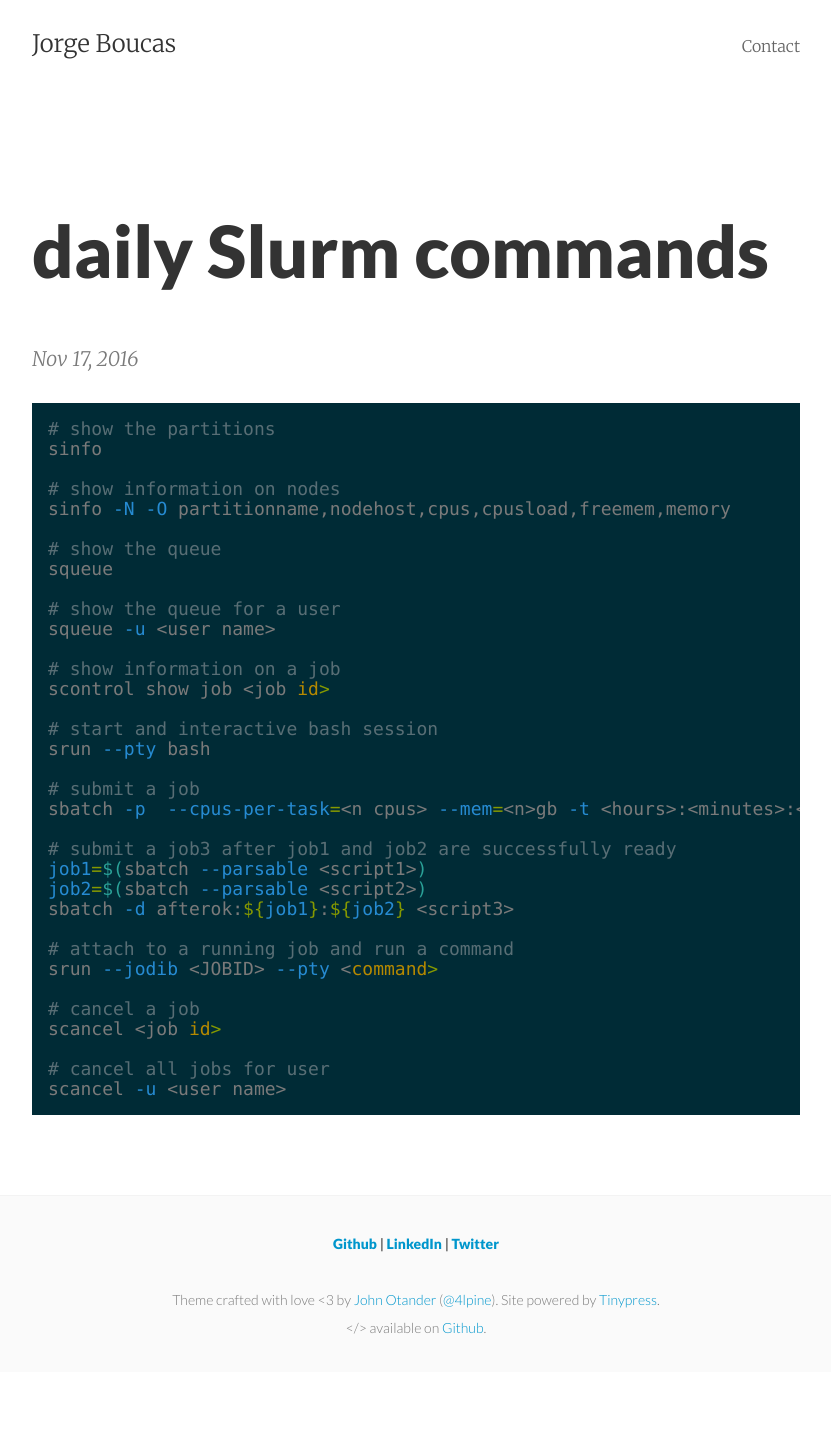
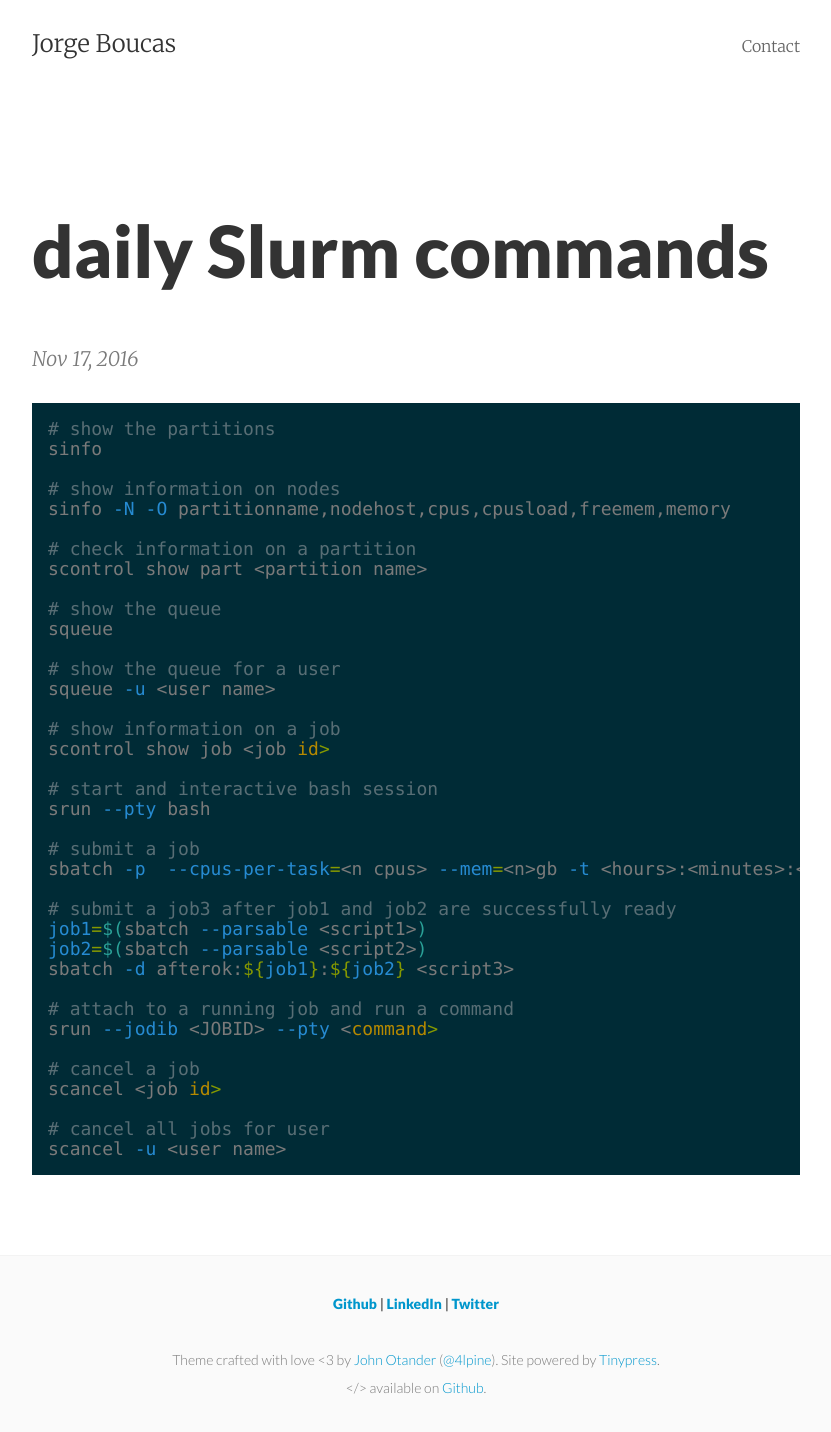
Before and after one commit to jorgeboucas/jorgeboucas.github.io, a Jekyll site: the page built from _posts/2016-11-17-daily-slurm-commands.markdown, in a window 1280 px wide. Shown: the whole page, without its empty margins (224-1055 px from the left). Built offline with Jekyll 4.4.1, drawn with Linux system fonts in a browser that asks for light colours; before the commit the page ends 1372 px from its top, so only the background shows below that.

Commit message:
Update 2016-11-17-daily-slurm-commands.markdown

```diff
--- a/_posts/2016-11-17-daily-slurm-commands.markdown
+++ b/_posts/2016-11-17-daily-slurm-commands.markdown
@@ -9,6 +9,9 @@ sinfo
 
 # show information on nodes
 sinfo -N -O partitionname,nodehost,cpus,cpusload,freemem,memory
+
+# check information on a partition
+scontrol show part <partition name>
 
 # show the queue
 squeue
```
